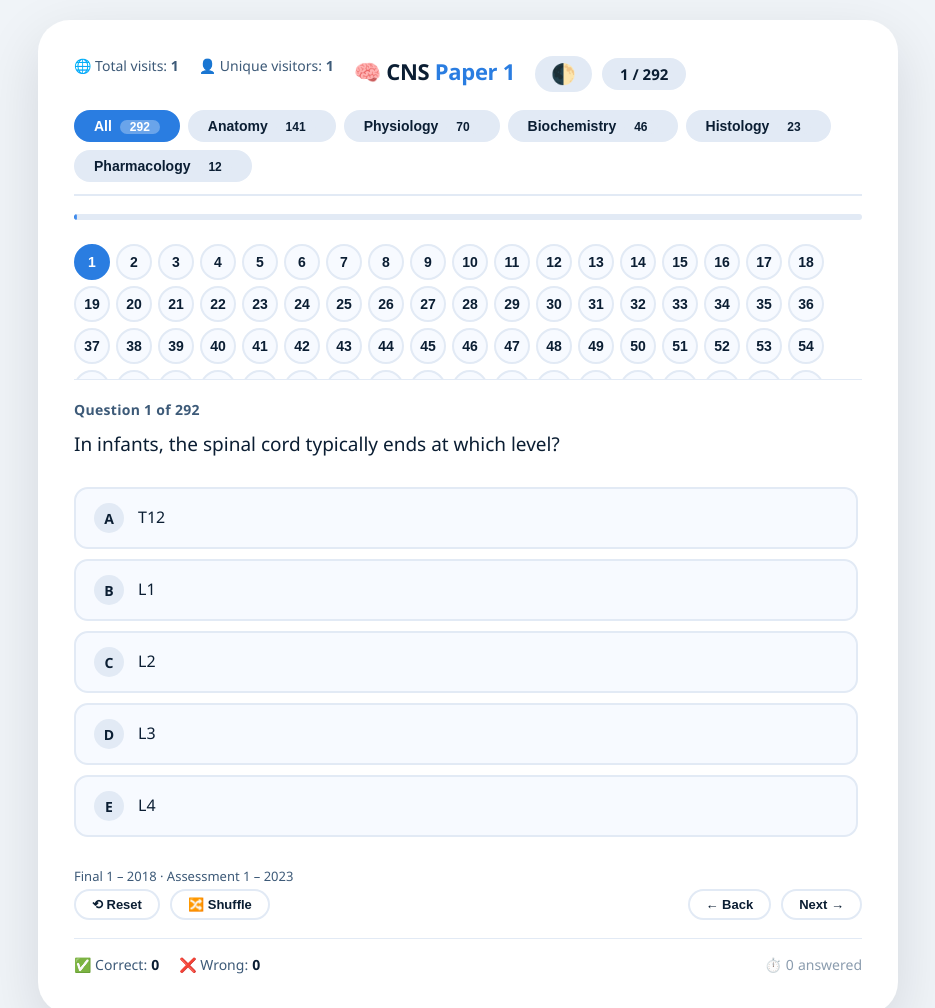
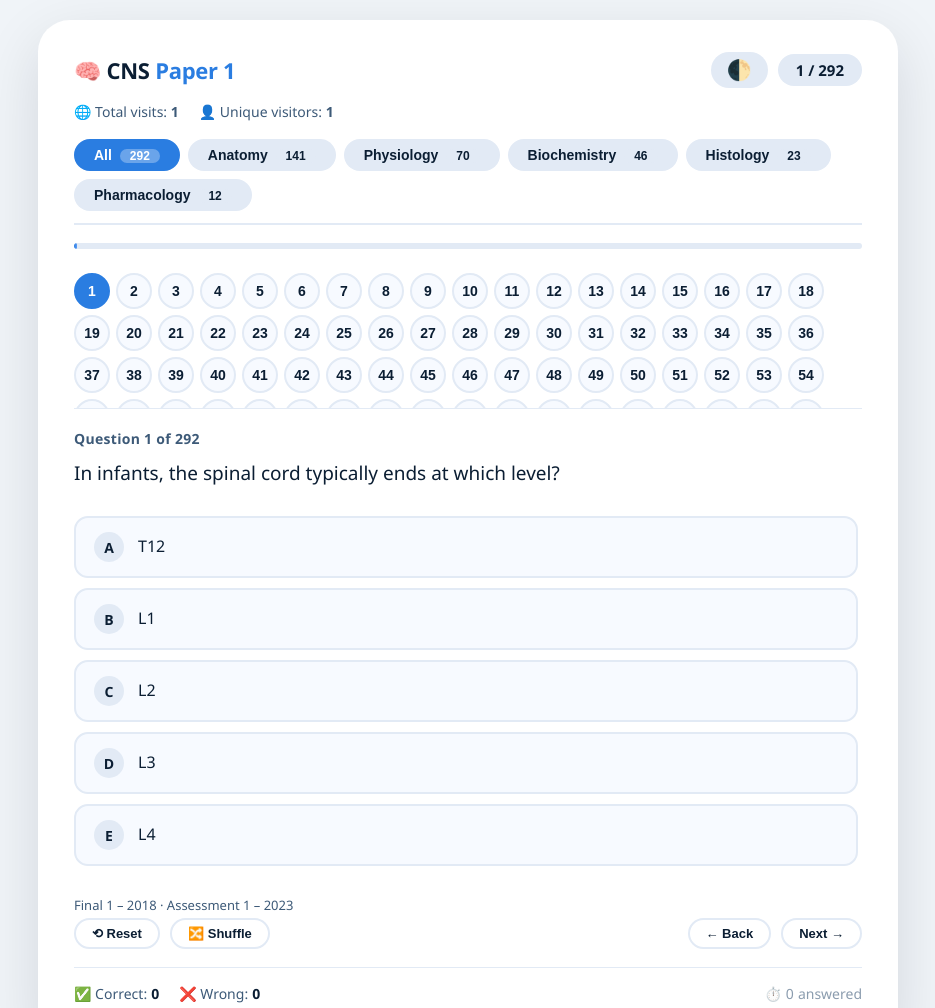
Before and after one commit to Philliiphine1234/Old-CNS-Exams, a plain HTML site: page index.html in a window 1280 px wide. Shown: the top 1008 px of the page, without its empty margins (172-1107 px from the left). Drawn offline with Linux system fonts and the light colour scheme; no server answers.

Commit message:
Update index.html

```diff
--- a/index.html
+++ b/index.html
@@ -12,17 +12,17 @@
 
         <!-- header -->
 <div class="quiz-header">
-            <div style="font-size:14px; color:var(--text-light); display:flex; gap:20px; margin-top:4px;">
-    <span>🌐 Total visits: <strong id="totalVisitors">0</strong></span>
-    <span>👤 Unique visitors: <strong id="uniqueVisitors">0</strong></span>
-
     <div class="quiz-title">🧠 CNS <span>Paper 1</span></div>
-            <div style="display:flex; gap:10px; align-items:center;">
+    <div style="display:flex; gap:10px; align-items:center; flex-wrap:wrap;">
         <button class="theme-toggle" id="themeToggle" onclick="toggleTheme()">🌓</button>
         <div class="progress-badge">
             <strong id="qCounter">0</strong> / <span id="totalQ">0</span>
         </div>
     </div>
+    <!-- ─── COUNTER DISPLAY ─── -->
+    <div style="font-size:14px; color:var(--text-light); display:flex; gap:20px; margin-top:4px; width:100%; flex-wrap:wrap;">
+        <span>🌐 Total visits: <strong id="totalVisitors">0</strong></span>
+        <span>👤 Unique visitors: <strong id="uniqueVisitors">0</strong></span>
     </div>
 </div>
         <!-- subject tabs -->
```
Lines whose indentation alone changed are shown as unchanged.
